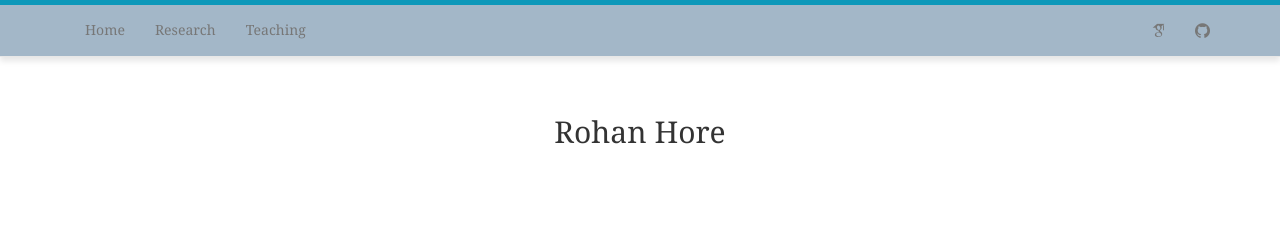
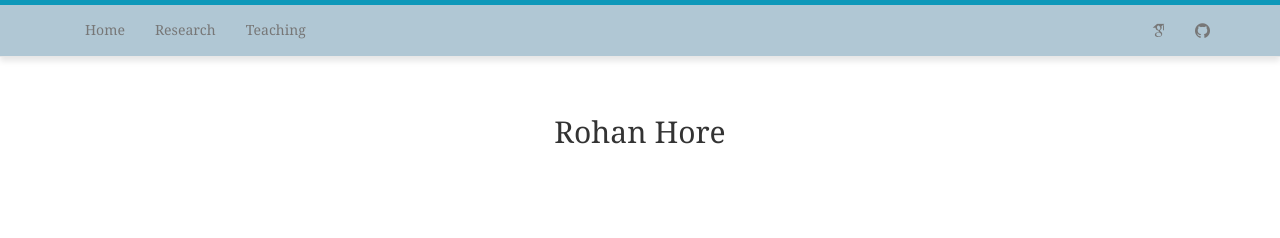
Before and after one commit to rohanhore/rohanhore.github.io, a plain HTML site: page index.html in a window 1280 px wide. Shown: the top 238 px of the page. Drawn offline with nearby package versions, Linux system fonts and the light colour scheme; some packages are replaced by stand-ins of ours; a web font is replaced by a local one.

Commit message:
Update index.html

```diff
--- a/index.html
+++ b/index.html
@@ -26,7 +26,7 @@
         box-shadow: 0px 4px 6px rgba(0, 0, 0, 0.4); /* Subtle shadow for depth */
     }
     .navbar {
-        background-color: #A3B7C8 !important;; /* Shagreen-tinted background for subtle contrast */
+        background-color: #B0C7D4 !important;; /* Shagreen-tinted background for subtle contrast */
         border: none; /* Remove border if desired */
         box-shadow: 0px 4px 6px rgba(0, 0, 0, 0.1); /* Optional: Subtle shadow for depth */
     }
```
